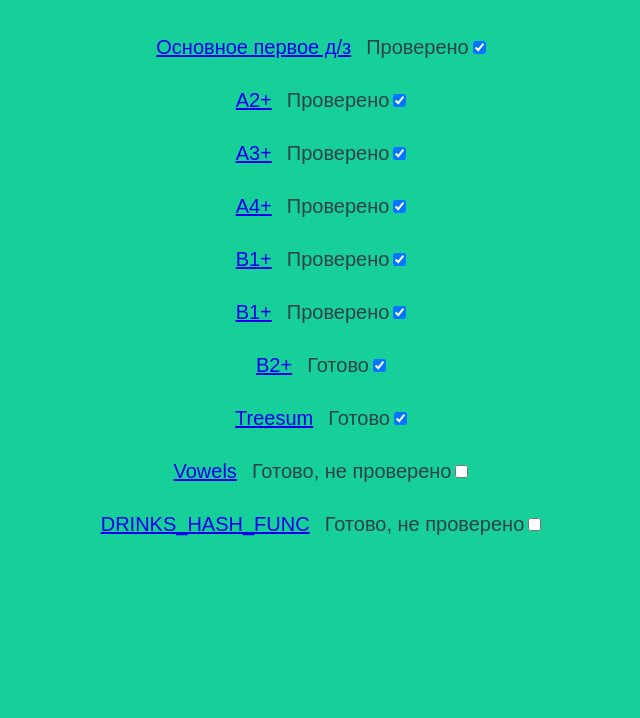
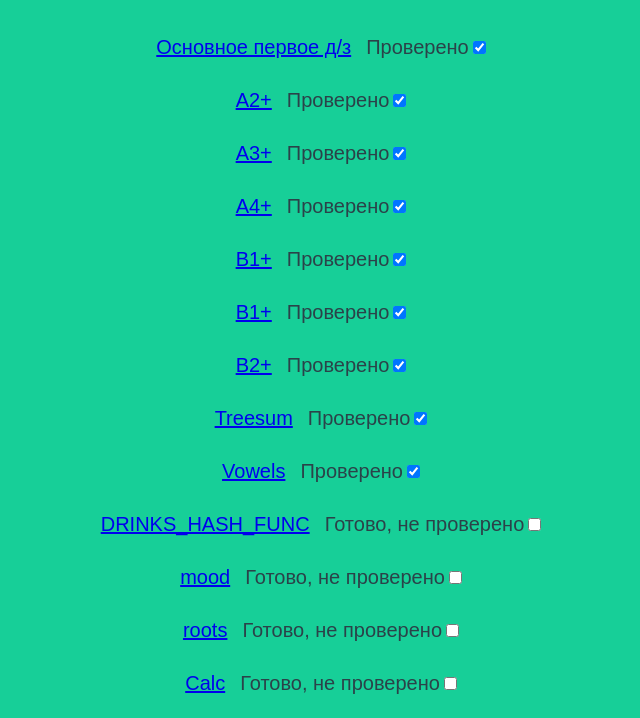
Before and after one commit to Aspire212/StanislavIvashko, a plain HTML site: page index.html in a window 1280 px wide. Shown: the part 136-854 px from the top of the page, without its empty margins (325-965 px from the left). Before the commit the page ends 800 px from the top, so only its background shows below. Drawn offline with Linux system fonts and the light colour scheme.

Commit message:
rotsMoodCalc

```diff
--- a/index.html
+++ b/index.html
@@ -45,28 +45,50 @@
   <h1>Homework</h1>
   <h2>FD2-87-21</h2>
   <div class="container">
-        <div><a href="Home1/Anketa/index.html">Основное первое д/з</a> Проверено <input type="checkbox" checked="checked"></div>
-        <div><a href="Home1/A2/index.html">A2+</a> Проверено <input type="checkbox" checked="checked"></div>
-        <div><a href="Home1/A3/index.html">A3+</a> Проверено <input type="checkbox" checked="checked"></div>
-        <div><a href="Home1/A4/index.html">A4+</a> Проверено <input type="checkbox" checked="checked"></div>
-        <div><a href="Home1/B1/index.html">B1+</a> Проверено <input type="checkbox" checked="checked"></div>
-        <div><a href="Home1/B1/index.html">B1+</a> Проверено <input type="checkbox" checked="checked"></div>
-        <div><a href="Home1/B2/index.html">B2+</a> Готово <input type="checkbox" checked="checked"></div>
-        <div><a href="Home1/treesum/index.html">Treesum</a> Готово <input type="checkbox" checked="checked"></div>
-        <div><a href="Home1/vovels/index.html">Vowels</a> Готово, не проверено <input type="checkbox"></div>
+    <div><a href="Home1/Anketa/index.html">Основное первое д/з</a> Проверено
+      <input type="checkbox" checked="checked">
+    </div>
+    <div><a href="Home1/A2/index.html">A2+</a> Проверено
+      <input type="checkbox" checked="checked">
+    </div>
+    <div><a href="Home1/A3/index.html">A3+</a> Проверено
+      <input type="checkbox" checked="checked">
+    </div>
+    <div><a href="Home1/A4/index.html">A4+</a> Проверено
+      <input type="checkbox" checked="checked">
+    </div>
+    <div><a href="Home1/B1/index.html">B1+</a> Проверено
+      <input type="checkbox" checked="checked">
+    </div>
+    <div><a href="Home1/B1/index.html">B1+</a> Проверено
+      <input type="checkbox" checked="checked">
+    </div>
+    <div><a href="Home1/B2/index.html">B2+</a> Проверено
+      <input type="checkbox" checked="checked">
+    </div>
+    <div><a href="Home1/treesum/index.html">Treesum</a> Проверено
+      <input type="checkbox" checked="checked">
+    </div>
+    <div><a href="Home1/vovels/index.html">Vowels</a> Проверено
+      <input type="checkbox" checked="checked">
+    </div>
     <div>
-          <a href="Home1/DRINKS_HASH_FUNC/index.html">DRINKS_HASH_FUNC</a> Готово, не проверено <input type="checkbox"/>
+      <a href="Home1/DRINKS_HASH_FUNC/index.html">DRINKS_HASH_FUNC</a> Готово, не проверено
+      <input type="checkbox" />
+    </div>
+    <div>
+      <a href="Home1/mood/index.html">mood</a> Готово, не проверено
+      <input type="checkbox" />
+    </div>
+    <div>
+      <a href="Home1/roots/index.html">roots</a> Готово, не проверено
+      <input type="checkbox" />
+    </div>
+    <div>
+      <a href="Home1/Calc/index.html">Calc</a> Готово, не проверено
+      <input type="checkbox" />
     </div>
   </div>
-
-
-
-
-
-
-
-
-
 </body>
 
 </html>
```
Also changed, not shown: Home1/Calc/index.html (+0 -1 lines), Home1/Calc/main.js (+6 -12 lines), Home1/roots/index.html (added, +65 -0 lines), roots/index.html (deleted, +0 -75 lines), Home1/mood/index.html (renamed from Home1/flowers/index.html). Lines whose indentation alone changed are shown as unchanged.
